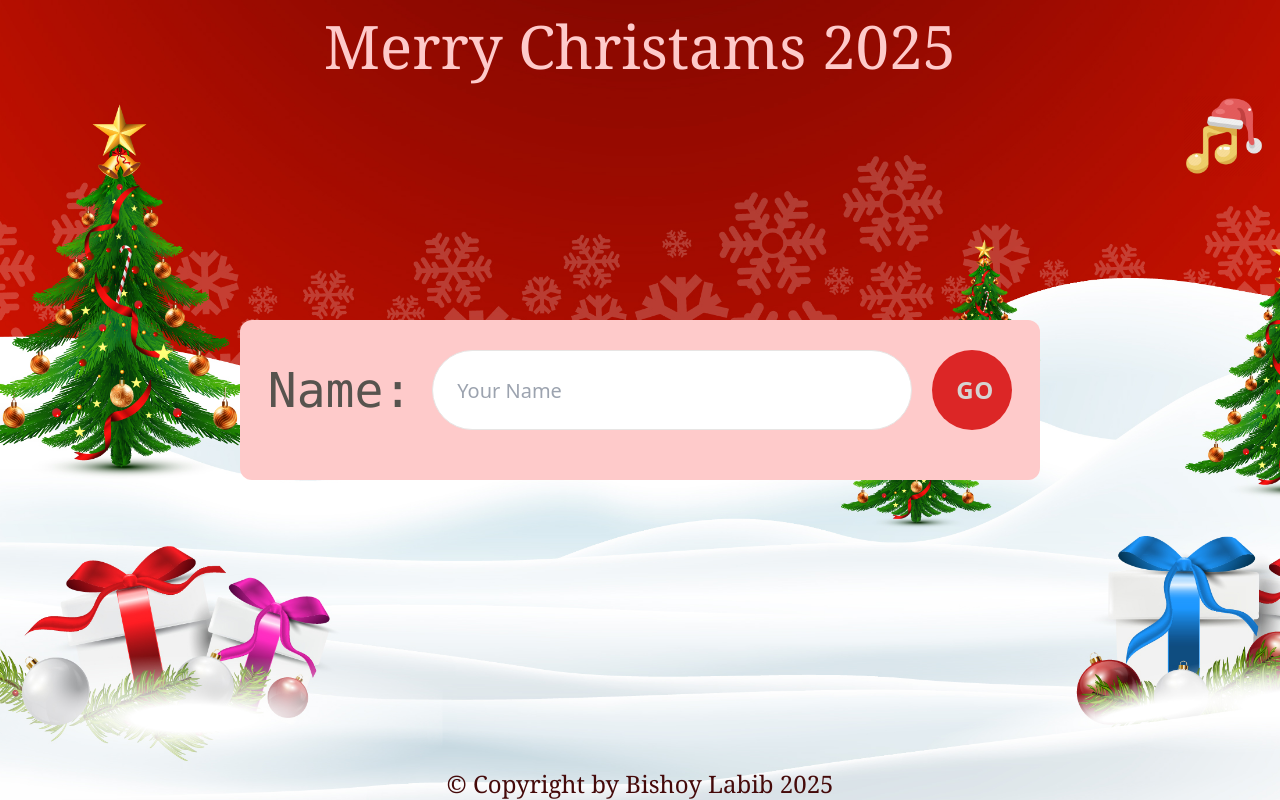
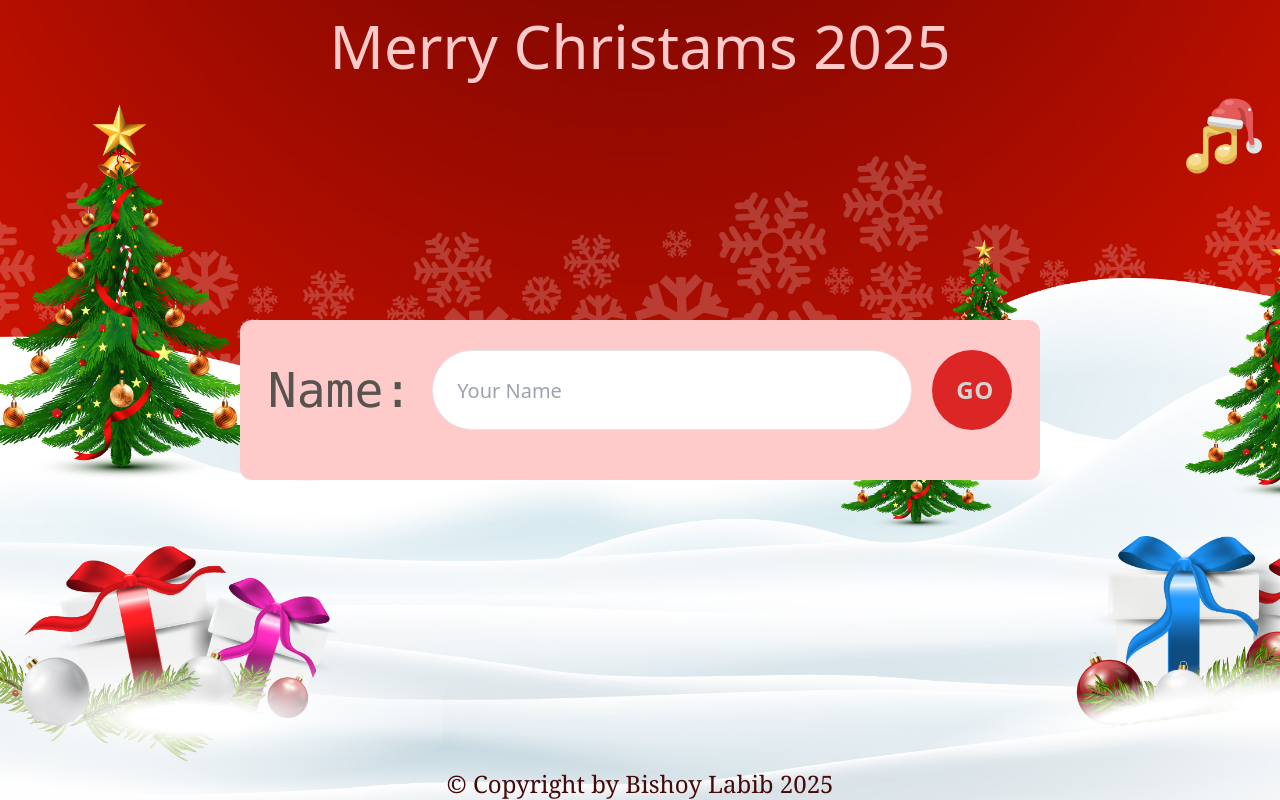
Before and after one commit to BishoyLabib7/Santa-Memory-Game, a React (Vite) app: page / in a window 1280 px wide. Built offline with nearby package versions, Linux system fonts and the light colour scheme.

Commit message:
Header.jx

```diff
--- a/src/components/Header.jsx
+++ b/src/components/Header.jsx
@@ -4,7 +4,7 @@ import { GameContext } from "../context/GameContextProvider";
 function Header() {
   const { name } = useContext(GameContext);
   return (
-    <div className=" absolute top-0 text-red-200 my-4 font-serif  text-center text-4xl xl:text-6xl  flex items-center justify-center">
+    <div className=" absolute top-0 text-red-200 my-4 font-Christmas  text-center text-4xl xl:text-6xl  flex items-center justify-center">
       Merry Christams {name ? name : "2025"}
     </div>
   );
```
